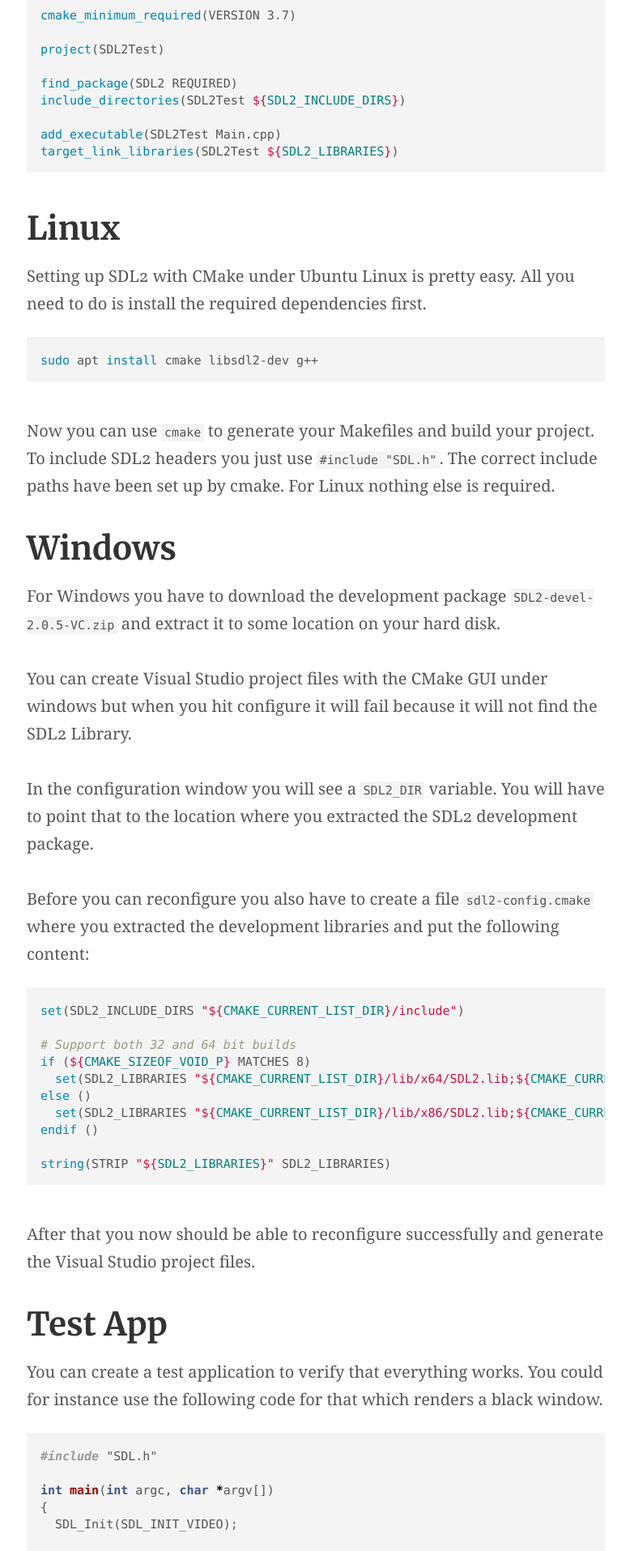
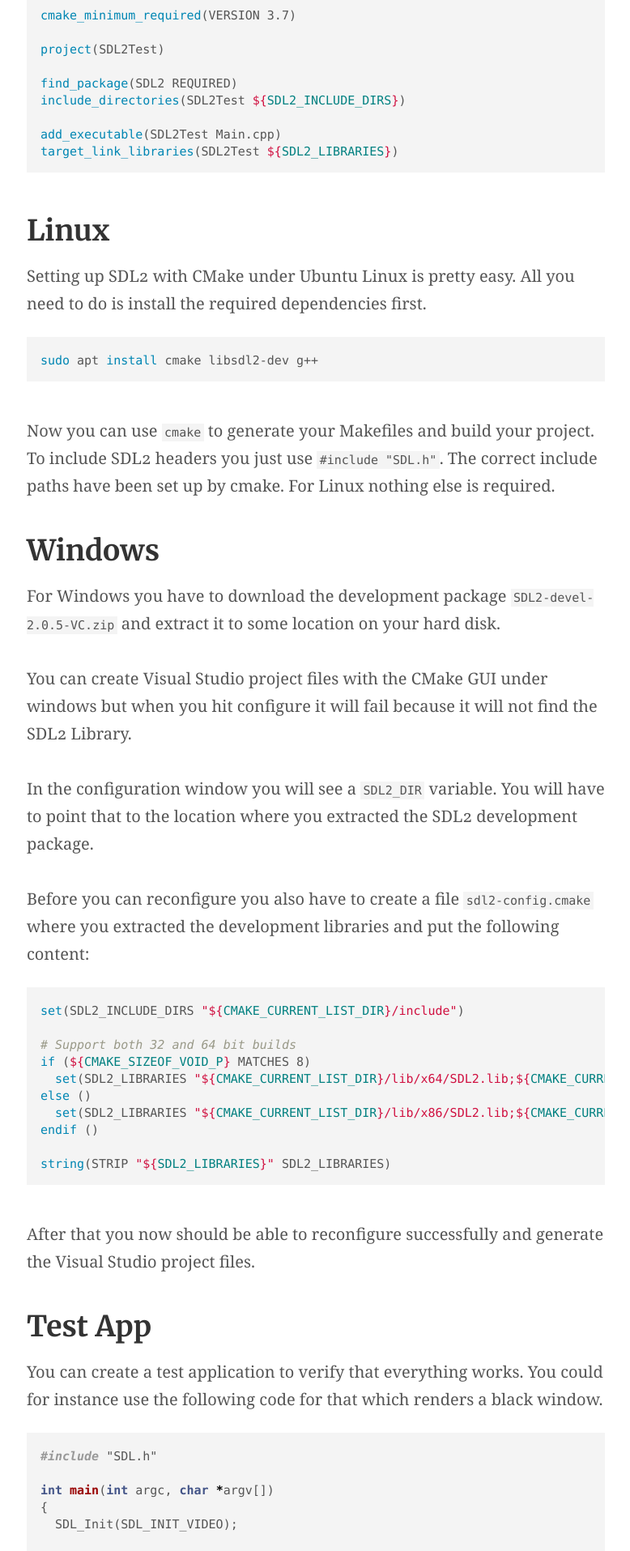
Before and after one commit to trenki2/trenki2.github.io, a Jekyll site: the page built from _posts/2017-06-02-using-sdl2-with-cmake.md, in a window 1280 px wide. Shown: the part 874-2789 px from the top of the page at 81% size, without its empty margins (250-1028 px from the left). Built offline with Jekyll 4.4.1, drawn with Linux system fonts in a browser that asks for light colours.

Commit message:
Changed headings

```diff
--- a/_posts/2017-06-02-using-sdl2-with-cmake.md
+++ b/_posts/2017-06-02-using-sdl2-with-cmake.md
@@ -30,7 +30,7 @@ add_executable(SDL2Test Main.cpp)
 target_link_libraries(SDL2Test ${SDL2_LIBRARIES})
 {% endhighlight %}
 
-# Linux
+## Linux
 
 Setting up SDL2 with CMake under Ubuntu Linux is pretty easy. All you need to do
 is install the required dependencies first.
@@ -43,7 +43,7 @@ Now you can use `cmake` to generate your Makefiles and build your project. To
 include SDL2 headers you just use `#include "SDL.h"`. The correct include paths
 have been set up by cmake. For Linux nothing else is required.
 
-# Windows
+## Windows
 
 For Windows you have to download the development package
 `SDL2-devel-2.0.5-VC.zip` and extract it to some location on your hard disk.
@@ -73,7 +73,7 @@ string(STRIP "${SDL2_LIBRARIES}" SDL2_LIBRARIES)
 After that you now should be able to reconfigure successfully and generate the
 Visual Studio project files.
 
-# Test App
+## Test App
 
 You can create a test application to verify that everything works. You could for
 instance use the following code for that which renders a black window.
```
